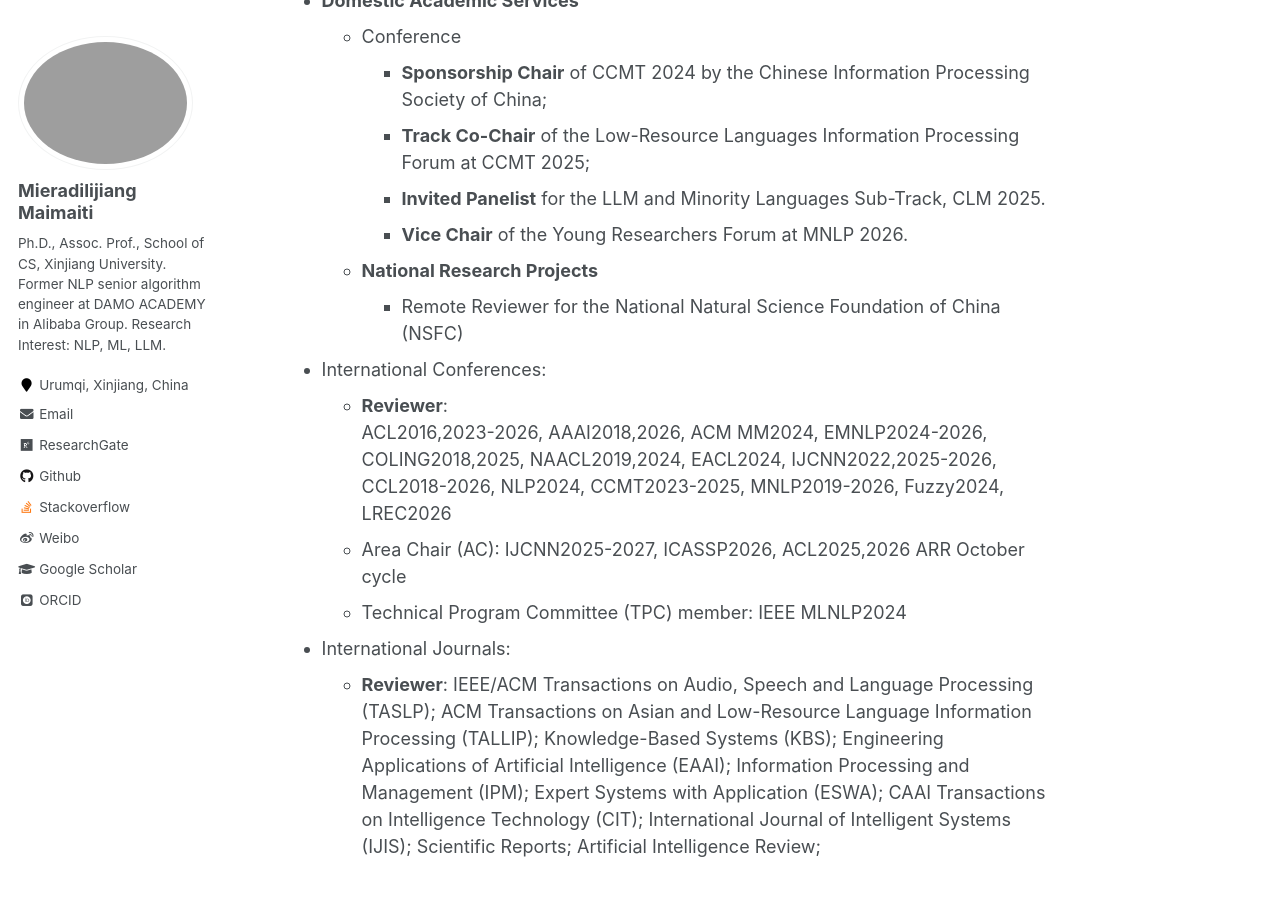
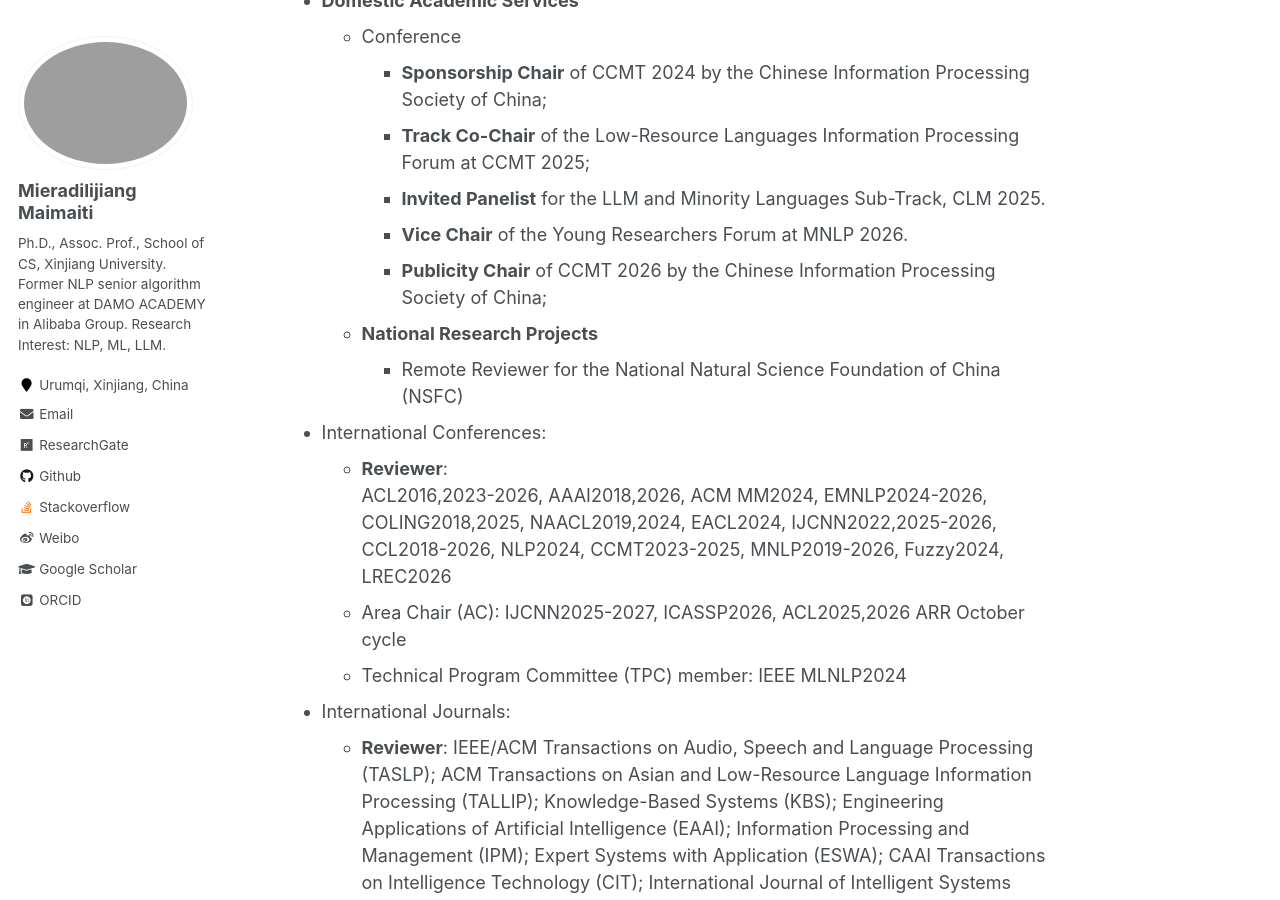
Before and after one commit to miradel51/miradel51.github.io, a Jekyll site: the page built from _pages/service.md, in a window 1280 px wide and 900 px high, scrolled down 632 px. Built offline with Jekyll 4.4.1, drawn with Linux system fonts in a browser that asks for light colours; some web fonts are replaced.

Commit message:
Update service.md
Added the new academic service for CCMT2026.

```diff
--- a/_pages/service.md
+++ b/_pages/service.md
@@ -22,6 +22,7 @@ author_profile: true
     - **Track Co-Chair** of the Low-Resource Languages Information Processing Forum at CCMT 2025;
     - **Invited Panelist** for the LLM and Minority Languages Sub-Track, CLM 2025.
     - **Vice Chair** of the Young Researchers Forum at MNLP 2026.
+    - **Publicity Chair** of CCMT 2026 by the Chinese Information Processing Society of China;
   - **National Research Projects**
     - Remote Reviewer for the National Natural Science Foundation of China (NSFC)
 
```
